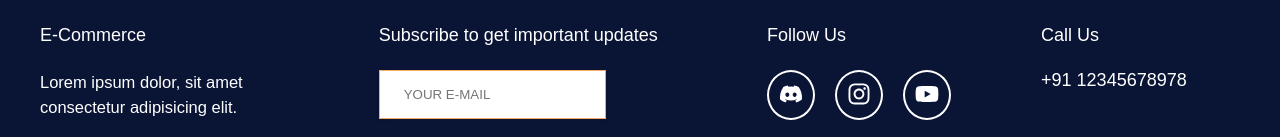
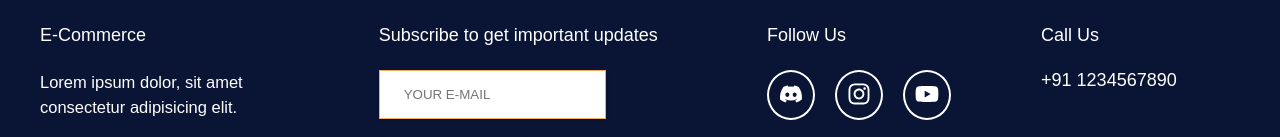
Before and after one commit to vaibhavshanbhag6/ECommerce-ReactJS, a React (Create React App) app: page / in a window 1280 px wide. Shown: the part 2104-2241 px from the top of the page. Built offline with nearby package versions, Linux system fonts and the light colour scheme; no server answers.

Commit message:
Update Footer

```diff
--- a/src/components/Footer.js
+++ b/src/components/Footer.js
@@ -58,7 +58,7 @@ const Footer = () => {
             </div>
             <div className="footer-contact">
               <h3>Call Us</h3>
-              <h3>+91 12345678978</h3>
+              <h3>+91 1234567890</h3>
             </div>
           </div>
 
```
